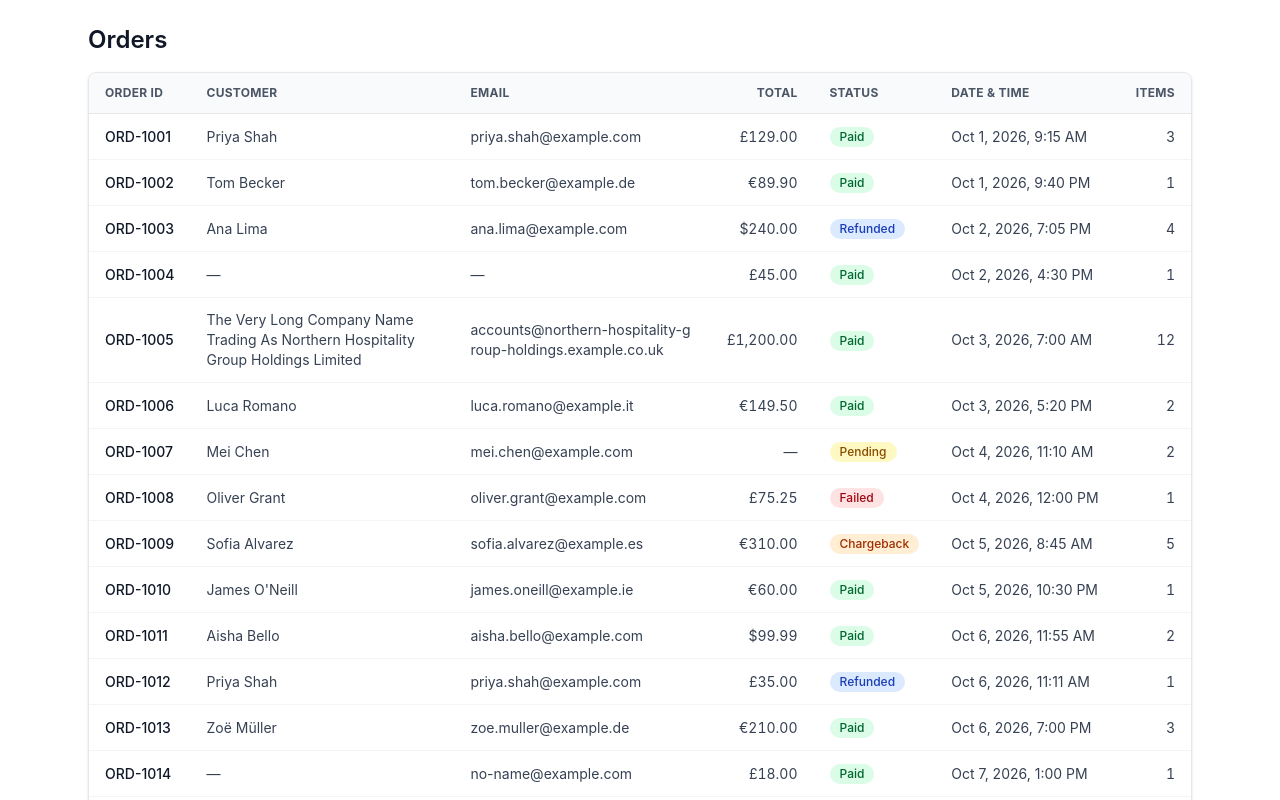
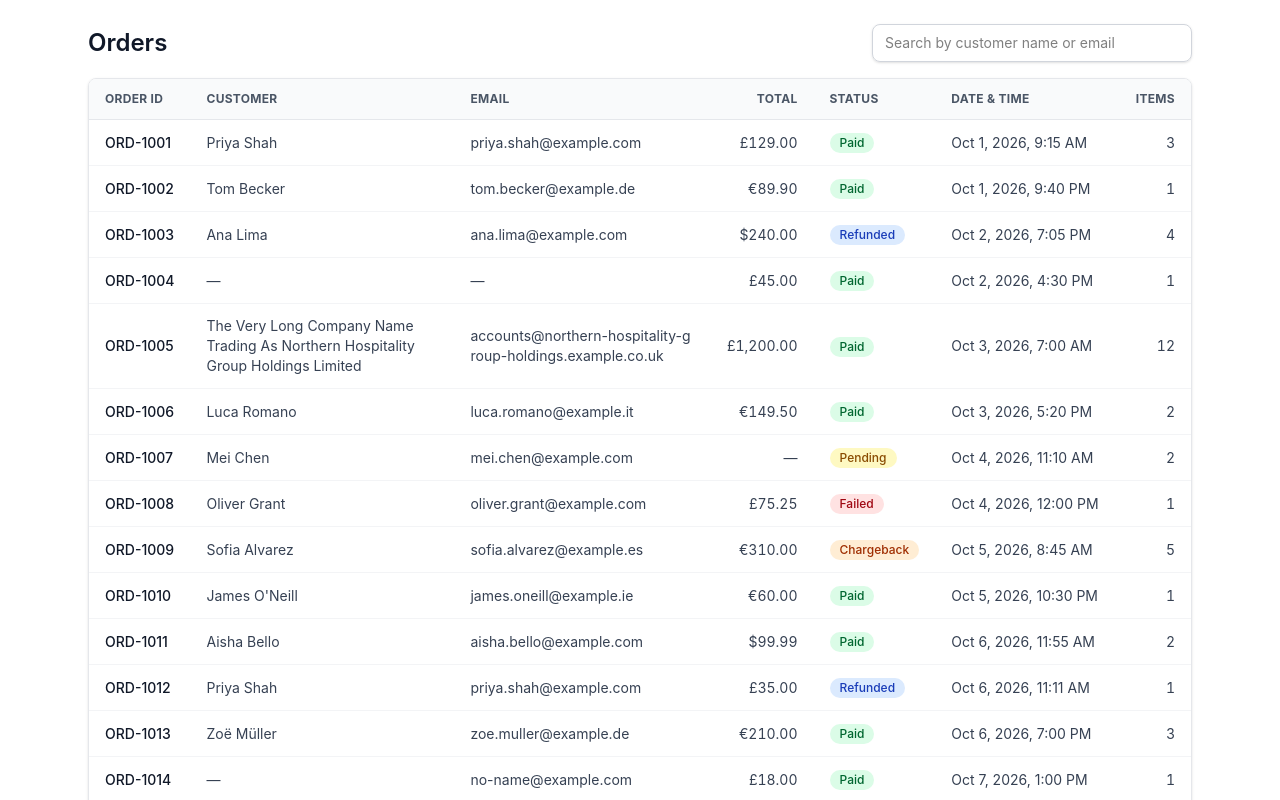
Before and after one commit to therishabh/calyptus-assessment-task, a React (Vite) app: page / in a window 1280 px wide. Shown: the top 800 px of the page. Built offline with nearby package versions, Linux system fonts and the light colour scheme.

Commit message:
feat: add search by customer name or email

```diff
--- a/src/App.jsx
+++ b/src/App.jsx
@@ -1,4 +1,4 @@
-import { useEffect, useState } from 'react'
+import { useEffect, useMemo, useState } from 'react'
 
 const STATUS_STYLES = {
   paid: 'bg-green-100 text-green-800',
@@ -25,6 +25,7 @@ function App() {
   const [orders, setOrders] = useState([])
   const [loading, setLoading] = useState(true)
   const [error, setError] = useState(null)
+  const [query, setQuery] = useState('')
 
   useEffect(() => {
     const controller = new AbortController()
@@ -45,12 +46,32 @@ function App() {
     return () => controller.abort()
   }, [])
 
+  const filteredOrders = useMemo(() => {
+    const term = query.trim().toLowerCase()
+    if (!term) return orders
+    return orders.filter(
+      (order) =>
+        order.customer?.name?.toLowerCase().includes(term) ||
+        order.customer?.email?.toLowerCase().includes(term),
+    )
+  }, [orders, query])
+
   if (loading) return <p className="p-6 text-gray-500">Loading orders…</p>
   if (error) return <p role="alert" className="p-6 text-red-600">Could not load orders: {error}</p>
 
   return (
     <div className="mx-auto max-w-6xl p-6">
-      <h1 className="mb-4 text-2xl font-semibold text-gray-900">Orders</h1>
+      <div className="mb-4 flex flex-wrap items-center justify-between gap-3">
+        <h1 className="text-2xl font-semibold text-gray-900">Orders</h1>
+        <input
+          type="search"
+          value={query}
+          onChange={(e) => setQuery(e.target.value)}
+          placeholder="Search by customer name or email"
+          aria-label="Search orders by customer name or email"
+          className="w-full rounded-lg border border-gray-300 px-3 py-2 text-sm shadow-sm focus:border-blue-500 focus:outline-none focus:ring-2 focus:ring-blue-200 sm:w-80"
+        />
+      </div>
       <div className="overflow-x-auto rounded-lg border border-gray-200 shadow-sm">
         <table className="min-w-full divide-y divide-gray-200 text-left text-sm">
           <thead className="bg-gray-50 text-xs font-semibold uppercase tracking-wide text-gray-600">
@@ -65,14 +86,14 @@ function App() {
             </tr>
           </thead>
           <tbody className="divide-y divide-gray-100 bg-white text-gray-700">
-            {orders.length === 0 ? (
+            {filteredOrders.length === 0 ? (
               <tr>
                 <td colSpan={7} className="px-4 py-6 text-center text-gray-500">
-                  No orders found
+                  {query.trim() ? 'No orders match your search' : 'No orders found'}
                 </td>
               </tr>
             ) : (
-              orders.map((order) => (
+              filteredOrders.map((order) => (
                 <tr key={order.id} className="hover:bg-gray-50">
                   <td className="whitespace-nowrap px-4 py-3 font-medium text-gray-900">{order.id}</td>
                   <td className="max-w-xs break-words px-4 py-3">{order.customer?.name || '—'}</td>
```
